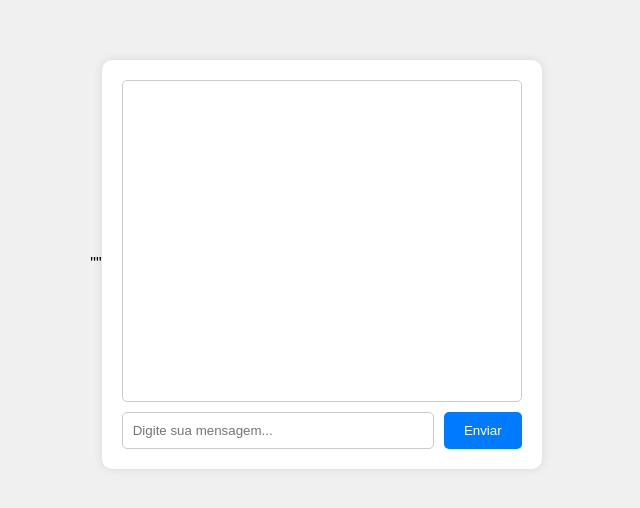
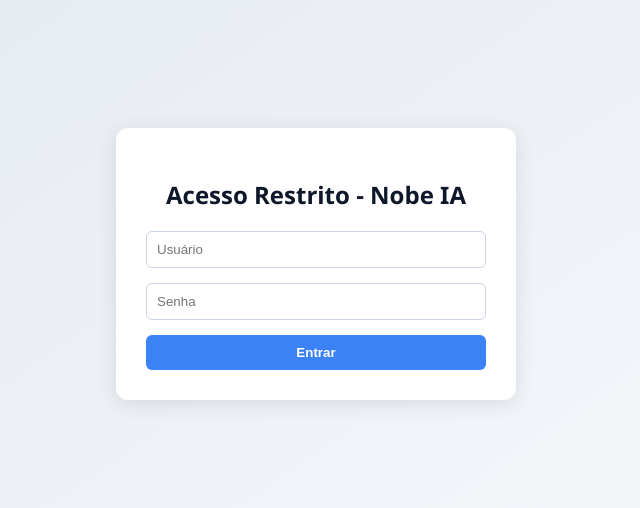
Before and after one commit to cienciadedadosjoao/chat-ia-web, a plain HTML site: page index.html in a window 1280 px wide. Shown: the part 136-644 px from the top of the page, without its empty margins (324-964 px from the left). Drawn offline with Linux system fonts and the light colour scheme.

Commit message:
Update index.html

```diff
--- a/index.html
+++ b/index.html
@@ -1,72 +1,114 @@
-""<!DOCTYPE html>
+<!DOCTYPE html>
 <html lang="pt-BR">
 <head>
   <meta charset="UTF-8">
   <meta name="viewport" content="width=device-width, initial-scale=1.0">
-  <title>Atendimento - Agente IA</title>
+  <title>Nobe IA - Atendimento Seguro</title>
   <style>
+    * {
+      box-sizing: border-box;
+    }
     body {
-      font-family: sans-serif;
-      background-color: #f0f0f0;
+      font-family: 'Segoe UI', sans-serif;
+      background: linear-gradient(145deg, #e2e8f0, #f8fafc);
       display: flex;
       justify-content: center;
       align-items: center;
       height: 100vh;
       margin: 0;
     }
-    .chat-container {
+    .login-container, .chat-container {
       background: white;
-      padding: 20px;
-      border-radius: 10px;
-      box-shadow: 0 0 10px rgba(0, 0, 0, 0.1);
-      width: 400px;
-      max-width: 90%;
+      padding: 30px;
+      border-radius: 12px;
+      box-shadow: 0 4px 20px rgba(0, 0, 0, 0.1);
+      width: 100%;
+      max-width: 400px;
+    }
+    h2 {
+      text-align: center;
+      margin-bottom: 20px;
+      color: #0f172a;
+    }
+    .input-group {
+      margin-bottom: 15px;
+    }
+    .input-group input {
+      width: 100%;
+      padding: 10px;
+      border: 1px solid #cbd5e1;
+      border-radius: 6px;
+    }
+    .input-group input:focus {
+      outline: none;
+      border-color: #3b82f6;
+    }
+    button {
+      width: 100%;
+      padding: 10px;
+      background: #3b82f6;
+      color: white;
+      border: none;
+      border-radius: 6px;
+      cursor: pointer;
+      font-weight: bold;
+    }
+    button:hover {
+      background: #2563eb;
     }
     .chat {
       height: 300px;
       overflow-y: auto;
-      border: 1px solid #ccc;
+      border: 1px solid #cbd5e1;
       padding: 10px;
-      margin-bottom: 10px;
-      border-radius: 5px;
-    }
-    .input {
-      display: flex;
-      gap: 10px;
-    }
-    input[type="text"] {
-      flex: 1;
-      padding: 10px;
-      border: 1px solid #ccc;
-      border-radius: 5px;
-    }
-    button {
-      padding: 10px 20px;
-      background: #007bff;
-      color: white;
-      border: none;
-      border-radius: 5px;
-      cursor: pointer;
-    }
-    button:hover {
-      background: #0056b3;
+      margin-bottom: 15px;
+      border-radius: 6px;
+      background: #f8fafc;
     }
     .usuario {
       font-weight: bold;
-      color: #007bff;
+      color: #1d4ed8;
     }
   </style>
 </head>
 <body>
-  <div class="chat-container">
+  <div class="login-container" id="loginBox">
+    <h2>Acesso Restrito - Nobe IA</h2>
+    <div class="input-group">
+      <input type="text" id="usuario" placeholder="Usuário">
+    </div>
+    <div class="input-group">
+      <input type="password" id="senha" placeholder="Senha">
+    </div>
+    <button onclick="login()">Entrar</button>
+  </div>
+
+  <div class="chat-container" id="chatBox" style="display:none">
+    <h2>Nobe IA</h2>
     <div class="chat" id="chat"></div>
-    <div class="input">
-      <input type="text" id="mensagem" placeholder="Digite sua mensagem..." />
-      <button onclick="enviarMensagem()">Enviar</button>
+    <div class="input-group">
+      <input type="text" id="mensagem" placeholder="Digite sua mensagem...">
     </div>
+    <button onclick="enviarMensagem()">Enviar</button>
   </div>
 
   <script>
+    const usuariosAutorizados = {
+      "admin": "1234",
+      "joao": "senha123"
+    };
+
+    function login() {
+      const user = document.getElementById("usuario").value;
+      const pass = document.getElementById("senha").value;
+      if (usuariosAutorizados[user] === pass) {
+        document.getElementById("loginBox").style.display = "none";
+        document.getElementById("chatBox").style.display = "block";
+      } else {
+        alert("Acesso negado. Verifique suas credenciais.");
+      }
+    }
+
     const chat = document.getElementById("chat");
     const mensagemInput = document.getElementById("mensagem");
 
@@ -84,7 +126,6 @@
       appendMsg(mensagem, true);
       mensagemInput.value = "";
 
-      // Substitua pela sua URL de produção do n8n
       const resposta = await fetch("https://producao-primaria-6cfc.up.railway.app/webhook/chat-web", {
         method: "POST",
         headers: { "Content-Type": "application/json" },
@@ -95,8 +136,8 @@
       appendMsg(dados.resposta || "Erro ao obter resposta do agente IA.");
     }
 
-    mensagemInput.addEventListener("keypress", function(e) {
-      if (e.key === "Enter") {
+    document.addEventListener("keydown", function(e) {
+      if (e.key === "Enter" && document.getElementById("chatBox").style.display !== "none") {
         e.preventDefault();
         enviarMensagem();
       }
```
